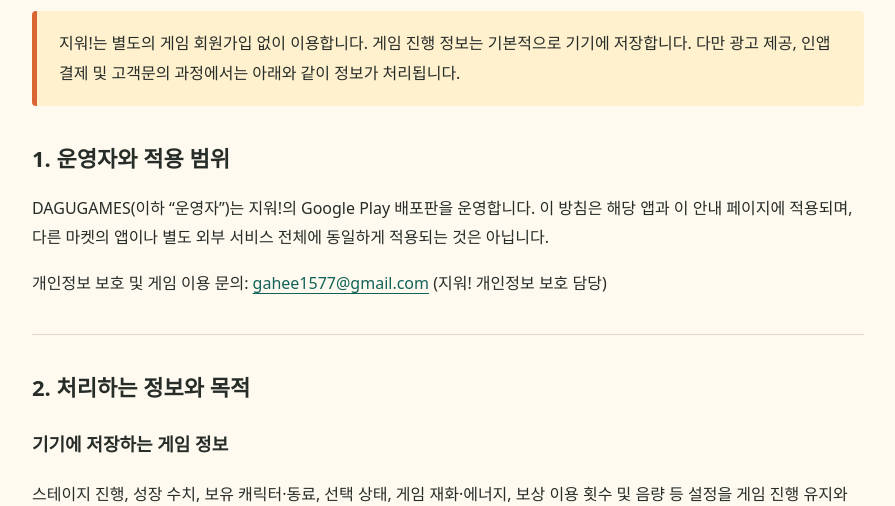
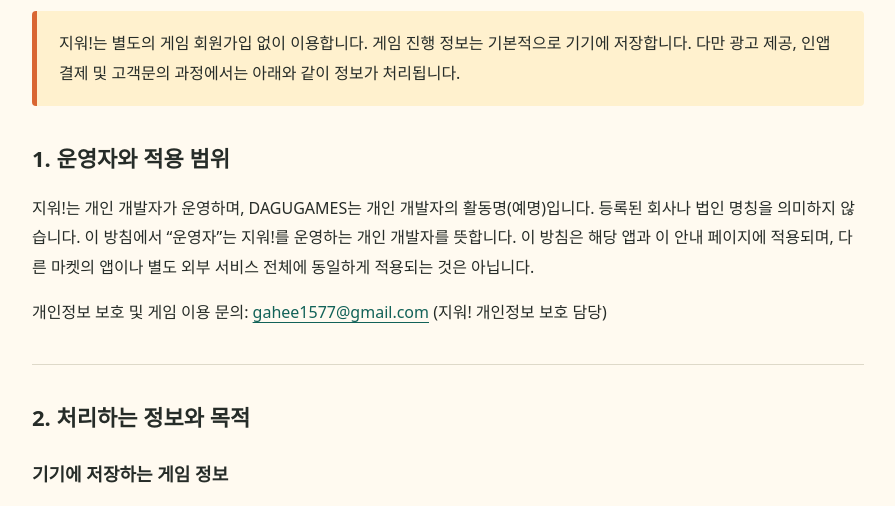
Before and after one commit to leedagu/leedagu.github.io, a plain HTML site: page privacy.html in a window 1280 px wide. Shown: the part 242-748 px from the top of the page, without its empty margins (192-1087 px from the left). Drawn offline with Linux system fonts and the light colour scheme.

Commit message:
Clarify DAGUGAMES is an individual developer alias

```diff
--- a/privacy.html
+++ b/privacy.html
@@ -14,7 +14,7 @@
 <p class="meta">대상: 지워! Google Play Android판 · 패키지: <code>com.dagugames.erase</code><br>시행일 및 최종 수정일: 2026년 10월 14일</p>
 <div class="summary">지워!는 별도의 게임 회원가입 없이 이용합니다. 게임 진행 정보는 기본적으로 기기에 저장합니다. 다만 광고 제공, 인앱 결제 및 고객문의 과정에서는 아래와 같이 정보가 처리됩니다.</div>
 <section><h2>1. 운영자와 적용 범위</h2>
-<p>DAGUGAMES(이하 “운영자”)는 지워!의 Google Play 배포판을 운영합니다. 이 방침은 해당 앱과 이 안내 페이지에 적용되며, 다른 마켓의 앱이나 별도 외부 서비스 전체에 동일하게 적용되는 것은 아닙니다.</p>
+<p>지워!는 개인 개발자가 운영하며, DAGUGAMES는 개인 개발자의 활동명(예명)입니다. 등록된 회사나 법인 명칭을 의미하지 않습니다. 이 방침에서 “운영자”는 지워!를 운영하는 개인 개발자를 뜻합니다. 이 방침은 해당 앱과 이 안내 페이지에 적용되며, 다른 마켓의 앱이나 별도 외부 서비스 전체에 동일하게 적용되는 것은 아닙니다.</p>
 <p>개인정보 보호 및 게임 이용 문의: <a href="mailto:gahee1577@gmail.com">gahee1577@gmail.com</a> (지워! 개인정보 보호 담당)</p></section>
 <section><h2>2. 처리하는 정보와 목적</h2>
 <h3>기기에 저장하는 게임 정보</h3><p>스테이지 진행, 성장 수치, 보유 캐릭터·동료, 선택 상태, 게임 재화·에너지, 보상 이용 횟수 및 음량 등 설정을 게임 진행 유지와 기능 제공을 위해 기기에 저장합니다. 현재 별도의 운영자 서버에 게임 저장 내용을 업로드하거나 자체 게임 계정을 만드는 기능은 없습니다. 기기 또는 운영체제의 백업·복원 설정에 따라 앱 데이터가 복원될 수 있습니다.</p>
```
